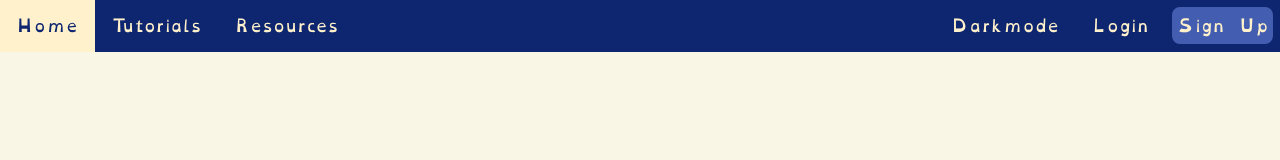
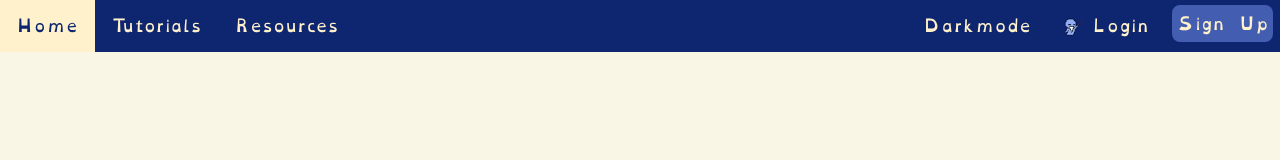
Before and after one commit to ti-anne/hackattack-frontend, a React (Vite) app: page / in a window 1280 px wide. Shown: the top 160 px of the page. Built offline with nearby package versions, Linux system fonts and the light colour scheme.

Commit message:
added gif icon next to login button

```diff
--- a/package.json
+++ b/package.json
@@ -11,6 +11,7 @@
   },
   "dependencies": {
     "hackattack": "file:",
+    "motion": "^12.4.7",
     "react": "^19.0.0",
     "react-dom": "^19.0.0"
   },
--- a/src/NavBar.css
+++ b/src/NavBar.css
@@ -27,6 +27,14 @@ li.navitem.left {
 
 li.navitem.right {
   float: right;
+  display: flex;
+  align-items: center;
+}
+
+li.navitem.right .nav-gif{
+  width: 20px;
+  height: 20px;
+  margin-right: 8px;
 }
 
 li.navitem.log:hover, li.navitem.sign:hover {
--- a/src/NavBar.jsx
+++ b/src/NavBar.jsx
@@ -1,5 +1,6 @@
 import { useState } from "react";
 import './NavBar.css'
+import sp1 from './assets/sp1.gif';
 
 export default function NavBar() {
     const [login, setLogin] = useState(false);
@@ -26,7 +27,9 @@ export default function NavBar() {
                 ) : (
                   <>
                     <li class='navitem right sign'><button onClick={handleUser}>Sign Up</button></li>
-                    <li class='navitem right'><a href="/logIn">Login</a></li>
+                    <li class='navitem right'>
+                      <img src={sp1} alt="sp1 gif" className="nav-gif"/>
+                      <a href="/logIn">Login</a></li>
                   </>
                 )}
                 <li class='navitem right'>Darkmode</li>
```
Also changed, not shown: 1 other file (tests, documents, lock files or other folders).
